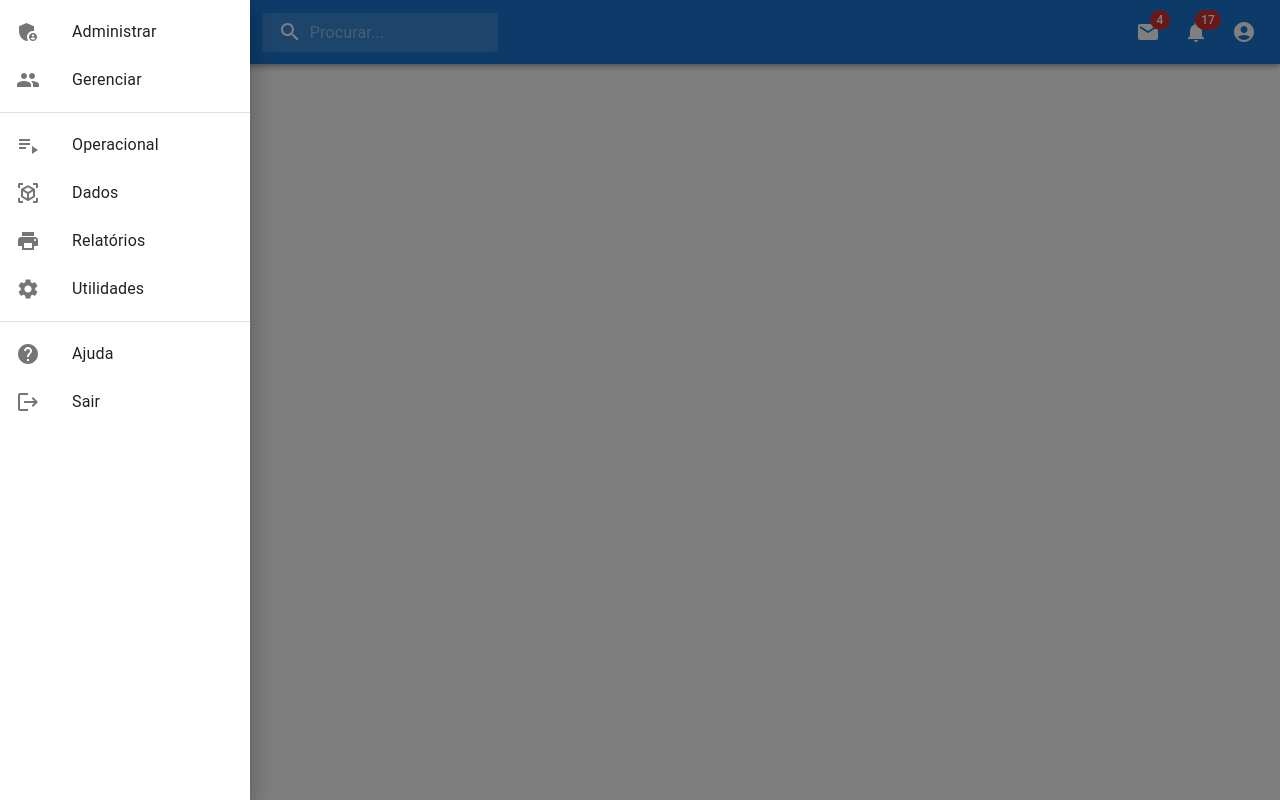
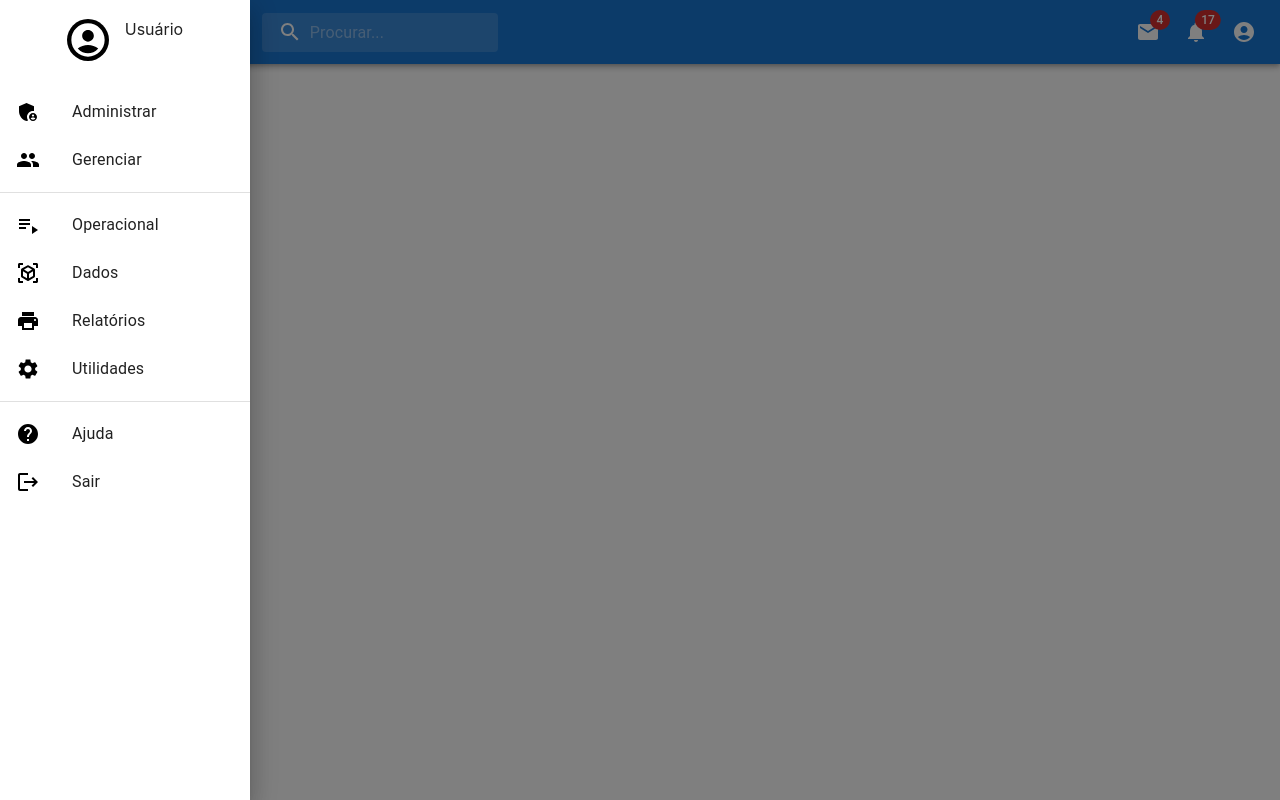
Before and after one commit to NogueiraJr/mui-barra-aplicativos, a Next.js app: page / in a window 1280 px wide. Both pictures are taken after a click on the button 36 px from the left and 32 px from the top of the page. Built offline with nearby package versions, Linux system fonts and the light colour scheme.

Commit message:
Black Icons Main Menu

```diff
--- a/components/Drawer.js
+++ b/components/Drawer.js
@@ -8,6 +8,8 @@ import ListItemIcon from '@mui/material/ListItemIcon';
 import ListItemText from '@mui/material/ListItemText';
 import MenuIcon from '@mui/icons-material/Menu';
 import IconButton from '@mui/material/IconButton';
+
+import ImageAvatar from "./Avatar";
 
 import CircleIcon from '@mui/icons-material/Circle';
 import AdminPanelSettingsIcon from '@mui/icons-material/AdminPanelSettings';
@@ -20,6 +22,8 @@ import SettingsIcon from '@mui/icons-material/Settings';
 
 import HelpIcon from '@mui/icons-material/Help';
 import LogoutIcon from '@mui/icons-material/Logout';
+
+import { common } from '@mui/material/colors';
 
 export default function TemporaryDrawer() {
   const [state, setState] = React.useState({
@@ -49,10 +53,10 @@ export default function TemporaryDrawer() {
           <ListItem button key={text}>
             <ListItemIcon>
                 {index === 0
-                    ? <AdminPanelSettingsIcon />
+                    ? <AdminPanelSettingsIcon sx={{ color: common.black }}/>
                     : index === 1
-                        ? <PeopleIcon />
-                        : <CircleIcon/>}
+                        ? <PeopleIcon sx={{ color: common.black }}/>
+                        : <CircleIcon sx={{ color: common.black }}/>}
             </ListItemIcon>
             <ListItemText primary={text} />
           </ListItem>
@@ -64,16 +68,16 @@ export default function TemporaryDrawer() {
           <ListItem button key={text}>
             <ListItemIcon>
                 {index === 0
-                    ? <PlaylistPlayIcon />
+                    ? <PlaylistPlayIcon sx={{ color: common.black }}/>
                     : index === 1
-                        ? <ViewInArIcon />
+                        ? <ViewInArIcon sx={{ color: common.black }}/>
                         : index === 2
-                            ? <LocalPrintshopIcon />
+                            ? <LocalPrintshopIcon sx={{ color: common.black }}/>
                             : index === 3
-                                ? <SettingsIcon />
+                                ? <SettingsIcon sx={{ color: common.black }}/>
                                 : index === 4
-                                    ? <HelpIcon />
-                                    : <CircleIcon/>}
+                                    ? <HelpIcon sx={{ color: common.black }}/>
+                                    : <CircleIcon sx={{ color: common.black }}/>}
             </ListItemIcon>
             <ListItemText primary={text} />
           </ListItem>
@@ -85,10 +89,10 @@ export default function TemporaryDrawer() {
           <ListItem button key={text}>
             <ListItemIcon>
                 {index === 0
-                    ? <HelpIcon />
+                    ? <HelpIcon sx={{ color: common.black }}/>
                     : index === 1
-                        ? <LogoutIcon />
-                        : <CircleIcon/>}
+                        ? <LogoutIcon sx={{ color: common.black }}/>
+                        : <CircleIcon sx={{ color: common.black }}/>}
             </ListItemIcon>
             <ListItemText primary={text} />
           </ListItem>
@@ -114,7 +118,8 @@ export default function TemporaryDrawer() {
             anchor={'left'}
             open={state['left']}
             onClose={toggleDrawer('left', false)}
-          >
+            >
+            <ImageAvatar/>
             {list('left')}
         </Drawer>
     </div>
```
